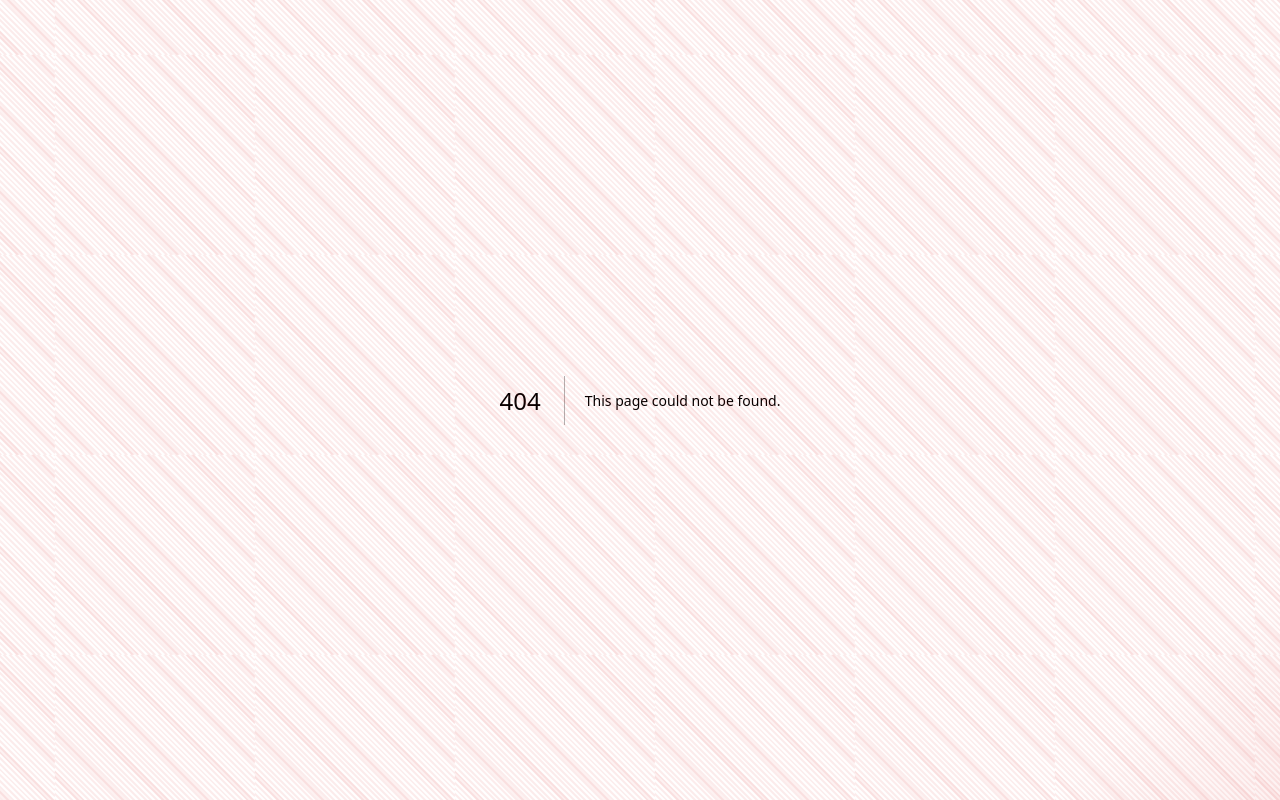
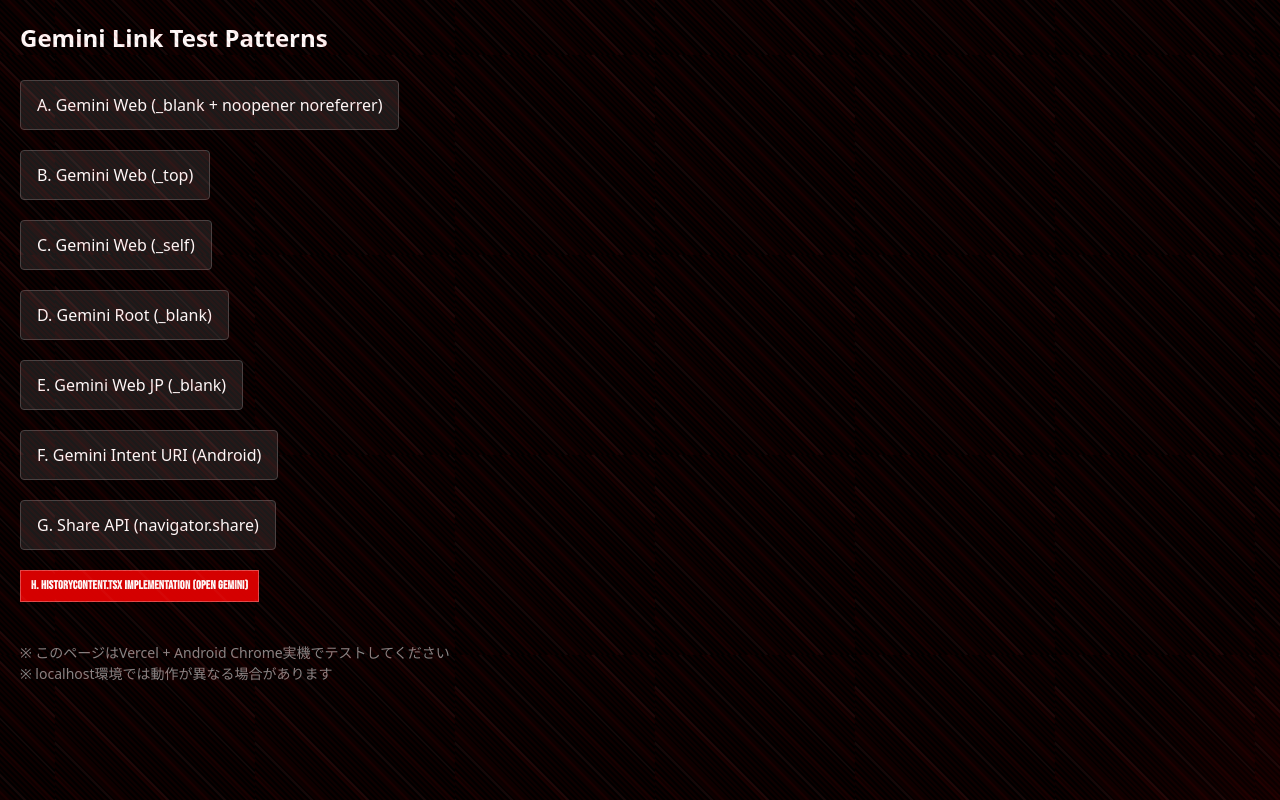
Before and after one commit to kenhakoken-spec/poker-p5, a Next.js app: page /test-gem in a window 1280 px wide. Before the commit this address had no page. Built offline with nearby package versions, Linux system fonts and the light colour scheme.

Commit message:
feat: add Gemini link test page (/test-gem)
Co-Authored-By: Claude Sonnet 4.5 <noreply@anthropic.com>

```diff
--- /dev/null
+++ b/app/test-gem/page.tsx
@@ -0,0 +1,200 @@
+'use client';
+
+import React from 'react';
+
+export default function TestGeminiPage() {
+  const handleShareAPI = async () => {
+    try {
+      if (navigator.share) {
+        await navigator.share({ title: 'Test', text: 'テスト' });
+      } else {
+        alert('Share API not supported');
+      }
+    } catch (err) {
+      console.error('Share failed:', err);
+    }
+  };
+
+  return (
+    <div
+      style={{
+        minHeight: '100vh',
+        background: '#000',
+        color: '#fff',
+        padding: '20px',
+        fontFamily: 'system-ui, sans-serif',
+      }}
+    >
+      <h1 style={{ fontSize: '1.5rem', fontWeight: 'bold', marginBottom: '24px' }}>
+        Gemini Link Test Patterns
+      </h1>
+
+      <div style={{ display: 'flex', flexDirection: 'column', gap: '20px' }}>
+        {/* Pattern A */}
+        <div>
+          <a
+            href="https://gemini.google.com/app"
+            target="_blank"
+            rel="noopener noreferrer"
+            style={{
+              display: 'inline-block',
+              padding: '12px 16px',
+              background: '#1a1a1a',
+              color: '#fff',
+              textDecoration: 'none',
+              border: '1px solid #444',
+              borderRadius: '4px',
+              fontSize: '1rem',
+            }}
+          >
+            A. Gemini Web (_blank + noopener noreferrer)
+          </a>
+        </div>
+
+        {/* Pattern B */}
+        <div>
+          <a
+            href="https://gemini.google.com/app"
+            target="_top"
+            style={{
+              display: 'inline-block',
+              padding: '12px 16px',
+              background: '#1a1a1a',
+              color: '#fff',
+              textDecoration: 'none',
+              border: '1px solid #444',
+              borderRadius: '4px',
+              fontSize: '1rem',
+            }}
+          >
+            B. Gemini Web (_top)
+          </a>
+        </div>
+
+        {/* Pattern C */}
+        <div>
+          <a
+            href="https://gemini.google.com/app"
+            target="_self"
+            style={{
+              display: 'inline-block',
+              padding: '12px 16px',
+              background: '#1a1a1a',
+              color: '#fff',
+              textDecoration: 'none',
+              border: '1px solid #444',
+              borderRadius: '4px',
+              fontSize: '1rem',
+            }}
+          >
+            C. Gemini Web (_self)
+          </a>
+        </div>
+
+        {/* Pattern D */}
+        <div>
+          <a
+            href="https://gemini.google.com/"
+            target="_blank"
+            style={{
+              display: 'inline-block',
+              padding: '12px 16px',
+              background: '#1a1a1a',
+              color: '#fff',
+              textDecoration: 'none',
+              border: '1px solid #444',
+              borderRadius: '4px',
+              fontSize: '1rem',
+            }}
+          >
+            D. Gemini Root (_blank)
+          </a>
+        </div>
+
+        {/* Pattern E */}
+        <div>
+          <a
+            href="https://gemini.google.com/app?hl=ja"
+            target="_blank"
+            style={{
+              display: 'inline-block',
+              padding: '12px 16px',
+              background: '#1a1a1a',
+              color: '#fff',
+              textDecoration: 'none',
+              border: '1px solid #444',
+              borderRadius: '4px',
+              fontSize: '1rem',
+            }}
+          >
+            E. Gemini Web JP (_blank)
+          </a>
+        </div>
+
+        {/* Pattern F */}
+        <div>
+          <a
+            href="intent://gemini.google.com/app#Intent;scheme=https;package=com.google.android.apps.bard;end"
+            style={{
+              display: 'inline-block',
+              padding: '12px 16px',
+              background: '#1a1a1a',
+              color: '#fff',
+              textDecoration: 'none',
+              border: '1px solid #444',
+              borderRadius: '4px',
+              fontSize: '1rem',
+            }}
+          >
+            F. Gemini Intent URI (Android)
+          </a>
+        </div>
+
+        {/* Pattern G */}
+        <div>
+          <button
+            onClick={handleShareAPI}
+            style={{
+              padding: '12px 16px',
+              background: '#1a1a1a',
+              color: '#fff',
+              border: '1px solid #444',
+              borderRadius: '4px',
+              fontSize: '1rem',
+              cursor: 'pointer',
+            }}
+          >
+            G. Share API (navigator.share)
+          </button>
+        </div>
+
+        {/* Pattern H - Same as HistoryContent.tsx */}
+        <div>
+          <a
+            href="https://gemini.google.com/app"
+            target="_blank"
+            rel="noopener"
+            style={{
+              display: 'inline-block',
+              padding: '6px 10px',
+              background: '#D50000',
+              color: '#fff',
+              fontWeight: 'bold',
+              fontSize: '0.75rem',
+              textDecoration: 'none',
+              border: '1px solid rgba(255,255,255,0.3)',
+            }}
+            className="font-p5-en"
+          >
+            H. HistoryContent.tsx Implementation (Open Gemini)
+          </a>
+        </div>
+      </div>
+
+      <div style={{ marginTop: '40px', fontSize: '0.875rem', color: '#888' }}>
+        <p>※ このページはVercel + Android Chrome実機でテストしてください</p>
+        <p>※ localhost環境では動作が異なる場合があります</p>
+      </div>
+    </div>
+  );
+}
```
